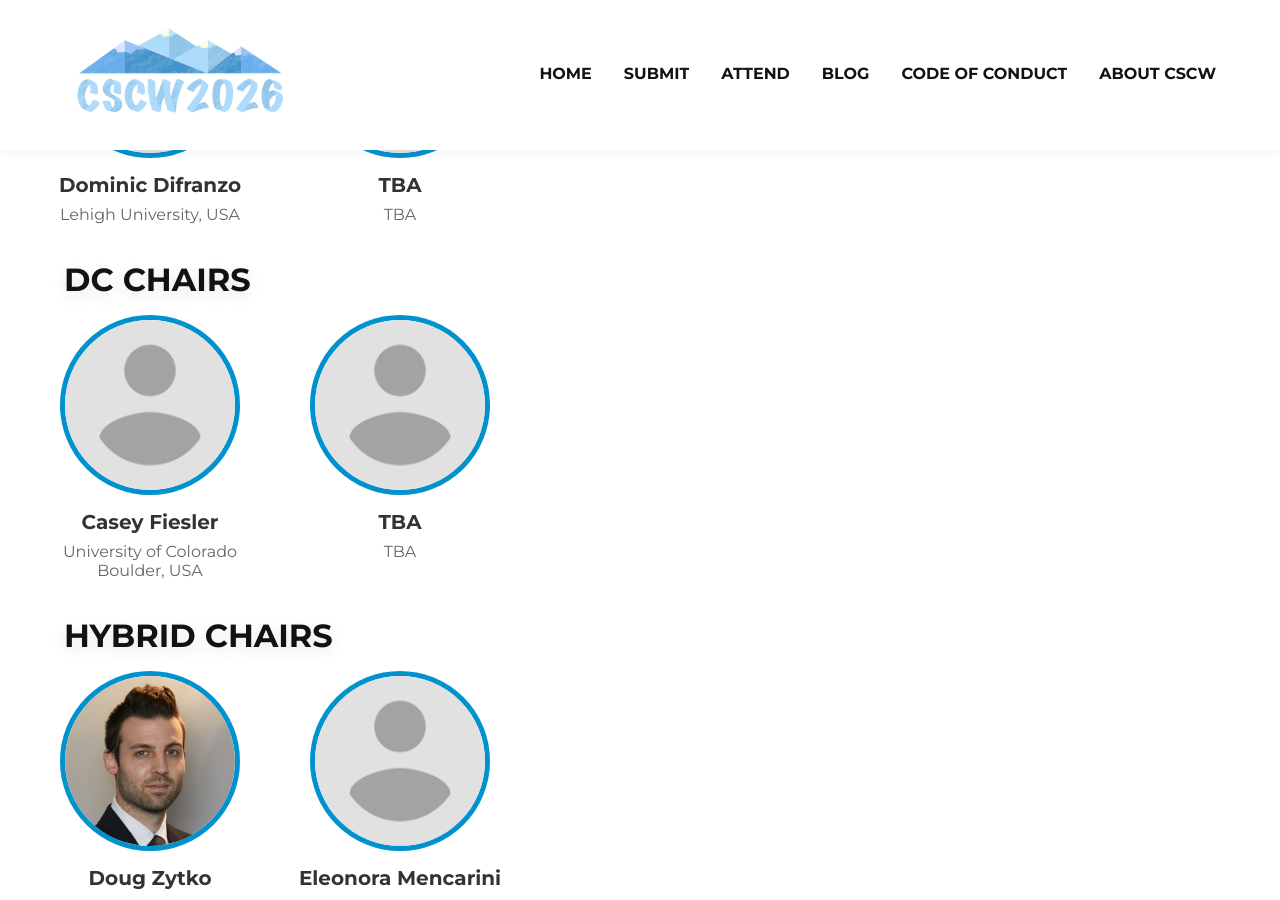
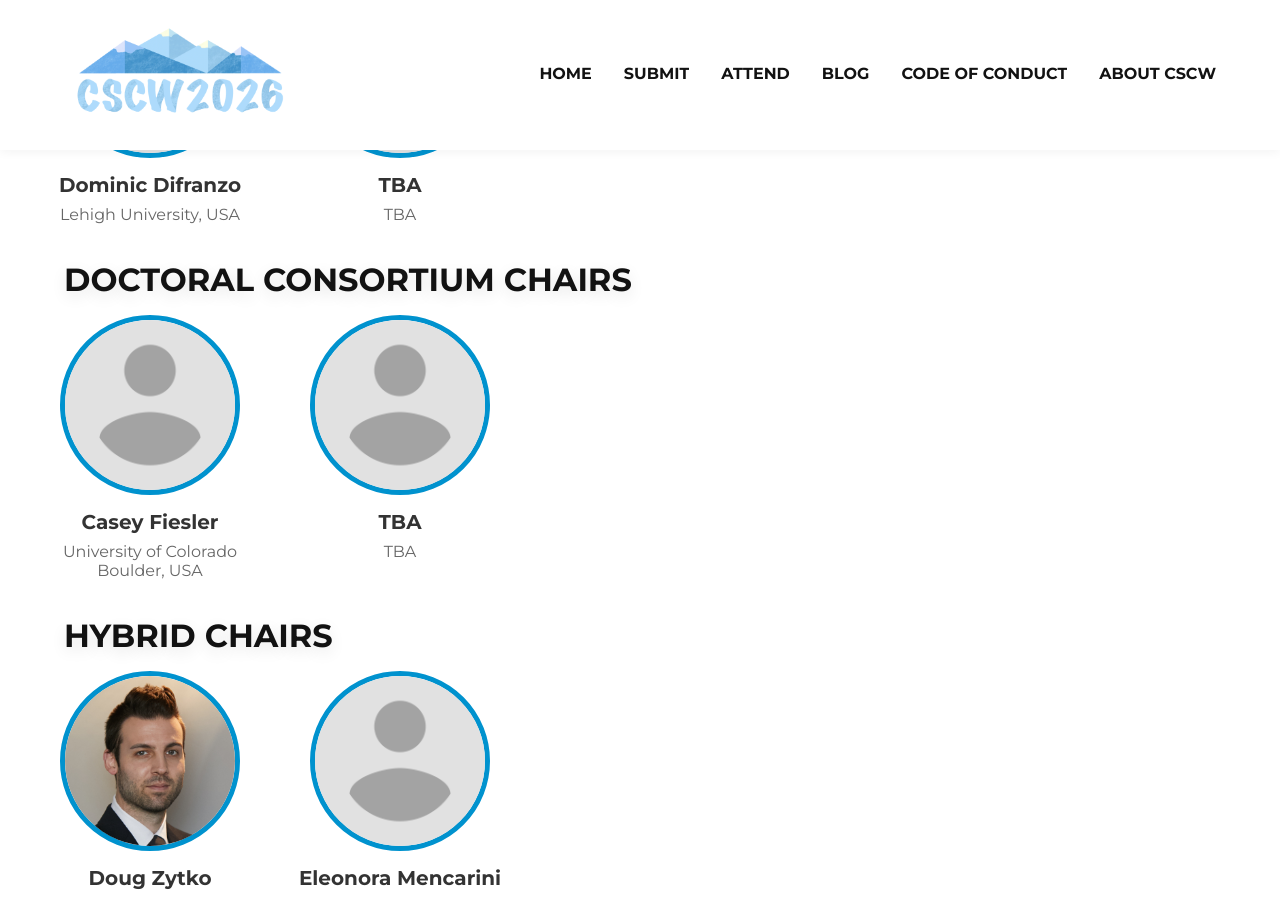
Before and after one commit to anthonypinter/cscw2026-website, a Jekyll site: the page built from organizing.html, in a window 1280 px wide and 900 px high, scrolled down 2638 px. Built offline with Jekyll 4.4.1, drawn with Linux system fonts in a browser that asks for light colours.

Commit message:
Update organizing.html

```diff
--- a/organizing.html
+++ b/organizing.html
@@ -176,7 +176,7 @@ section_id: home
       </div>
 
       <!-- DC CHAIRS -->
-     <h2>DC CHAIRS</h2>
+     <h2>DOCTORAL CONSORTIUM CHAIRS</h2>
       <div class="flex-container">
 
         <div class="circle-item">
```
